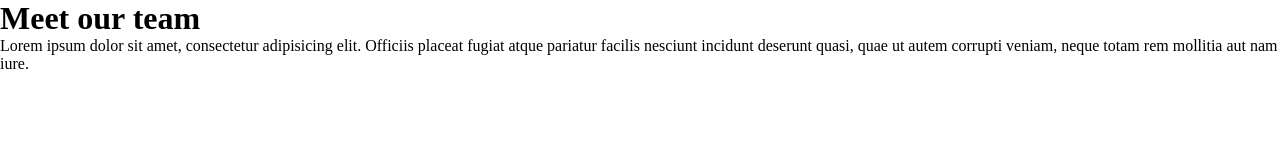
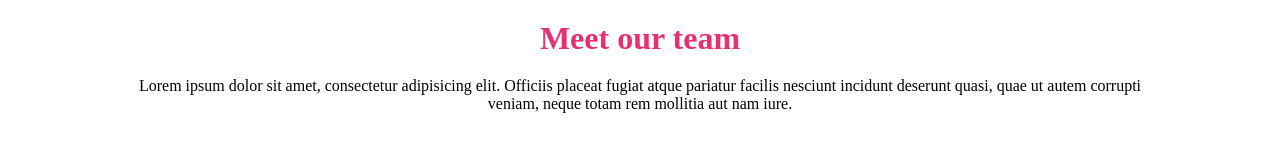
Before and after one commit to MirkoGLostia/html-css-float-cards, a plain HTML site: page index.html in a window 1280 px wide. Drawn offline with Linux system fonts and the light colour scheme.

Commit message:
css_header-h1

```diff
--- a/css/style.css
+++ b/css/style.css
@@ -3,3 +3,18 @@
     margin: 0;
     padding: 0;
 }
+
+/* genearl rules */
+
+h1{
+    padding: 20px;
+    color: rgb(229,49,112);
+}
+
+#container{
+    text-align: center;
+    margin: 0 10%;
+}
+
+
+/* header */
--- a/index.html
+++ b/index.html
@@ -5,15 +5,18 @@
     <title>Document</title>
 </head>
 <body>
-    <!-- header: title and text -->
-    <header>
+    <div id="container">
+        <!-- header: title and text -->
+        <header>
         <h1>Meet our team</h1>
         <p>
             Lorem ipsum dolor sit amet, consectetur adipisicing elit. Officiis placeat fugiat atque pariatur facilis nesciunt incidunt deserunt quasi, quae ut autem corrupti veniam, neque totam rem mollitia aut nam iure.
         </p>
-    </header>
+        </header>
 
-    <!-- main: people info -->
+        <!-- main: people info -->
+
+    </div>
 
 </body>
 </html>
```
